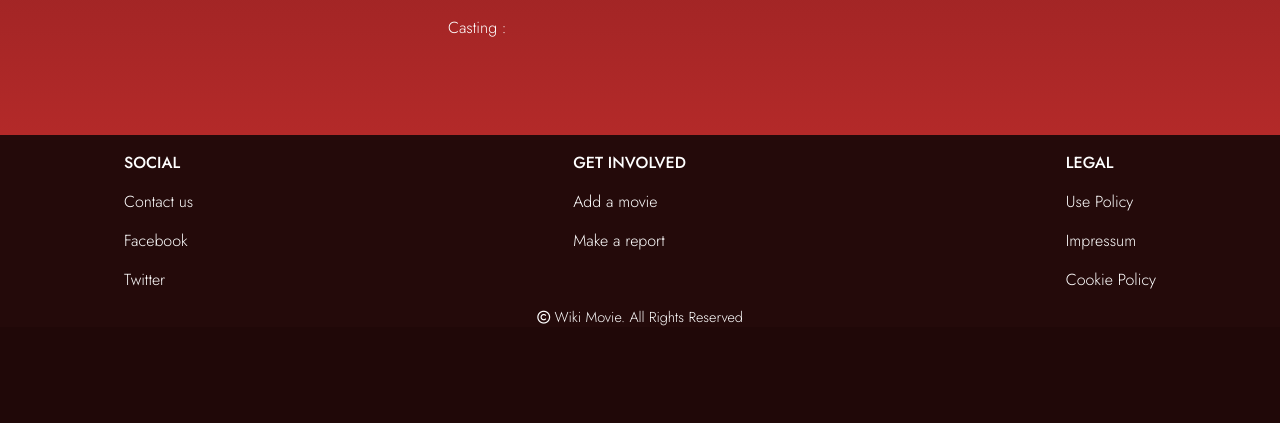
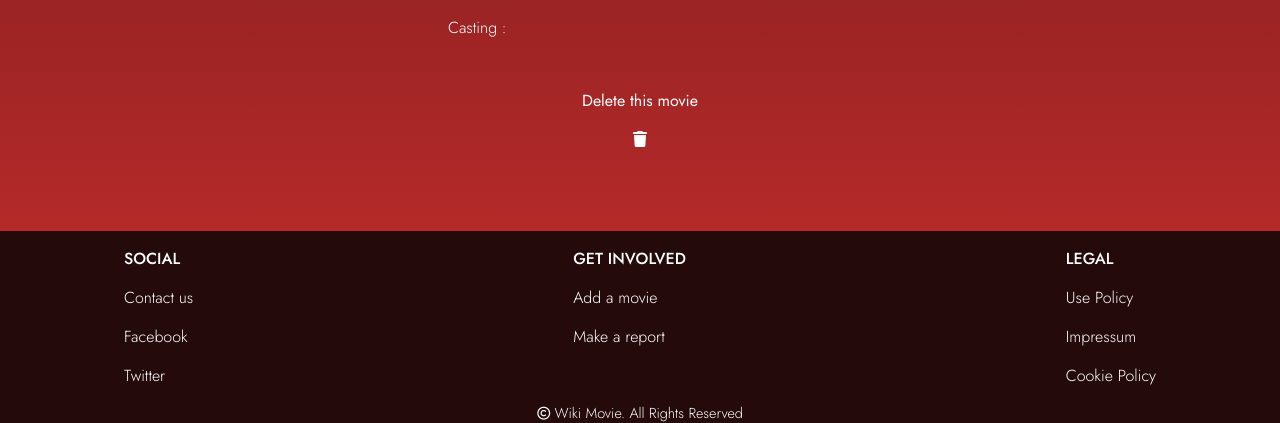
Before and after one commit to chloec68/MVC_CINEMA, a PHP site: template view/film/detailFilms.php in a window 1280 px wide. Shown: the part 1349-1772 px from the top of the page. Before the commit the page ends 1675 px from the top, so only its background shows below. Run offline with PHP 8.4, Linux system fonts and the light colour scheme; the template is opened without the code that fills it, so the values that code supplies are empty; some web fonts are replaced.

Commit message:
add deleteMovieIcon

```diff
--- a/public/styles/styles.css
+++ b/public/styles/styles.css
@@ -355,6 +355,20 @@ opacity: 1;
     opacity: 80%;
 }
 
+#deleteOption{
+    text-align: center;
+    font-size:1em;
+    margin-top:50px;
+
+    i{
+        font-size:1em;
+    }
+
+    i:hover{
+        cursor: pointer;
+    }
+}
+
 /* **************** ADD CATEGORY ************** */
 
 form{
--- a/view/film/detailFilms.php
+++ b/view/film/detailFilms.php
@@ -27,9 +27,10 @@ if($film === false){
                  $cast["person_surname"],$cast["person_name"]?> as <?= $cast["role_name"]?></p>
                 <?php
                 }
-
                 ?>
         </div>
+
+        <div id="deleteOption"><p>Delete this movie</p><i class="fa-solid fa-trash"></i></div>
  <!-- *************************** LE RENVOI AU TEMPLATE ("squelette") -->
 <?php
 
```
